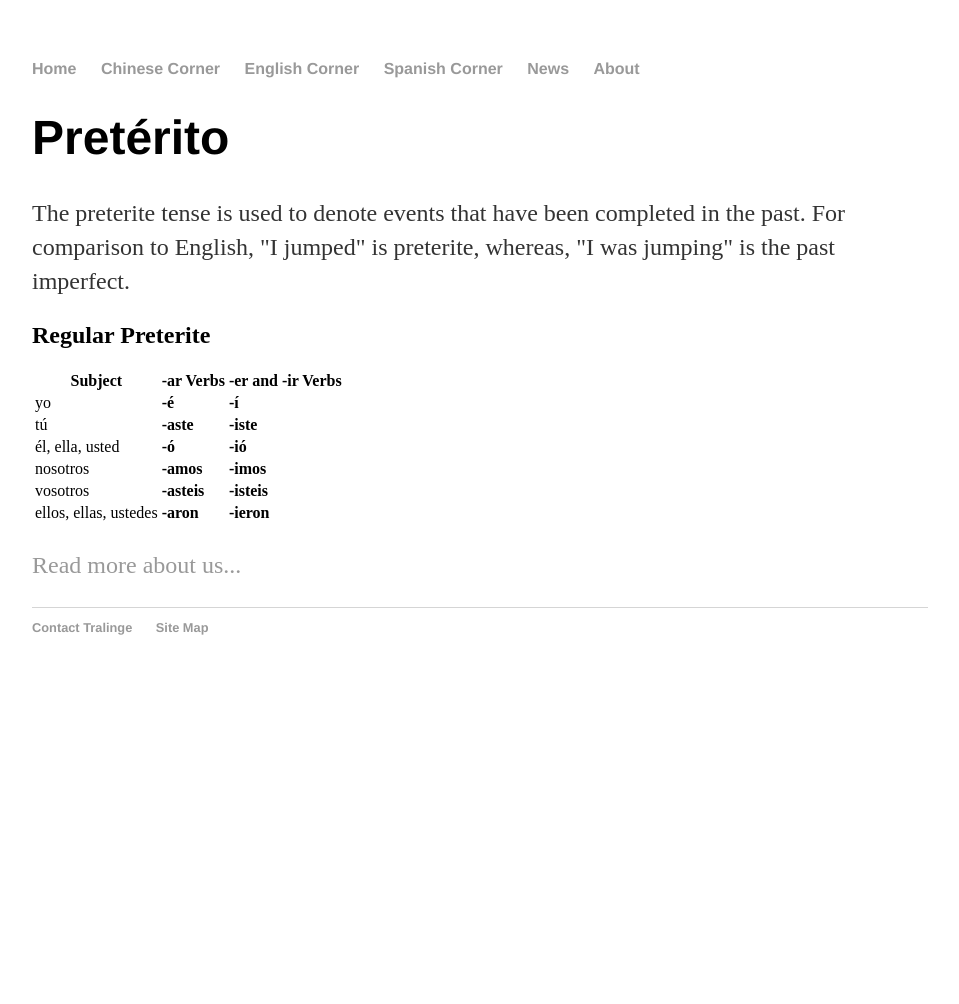
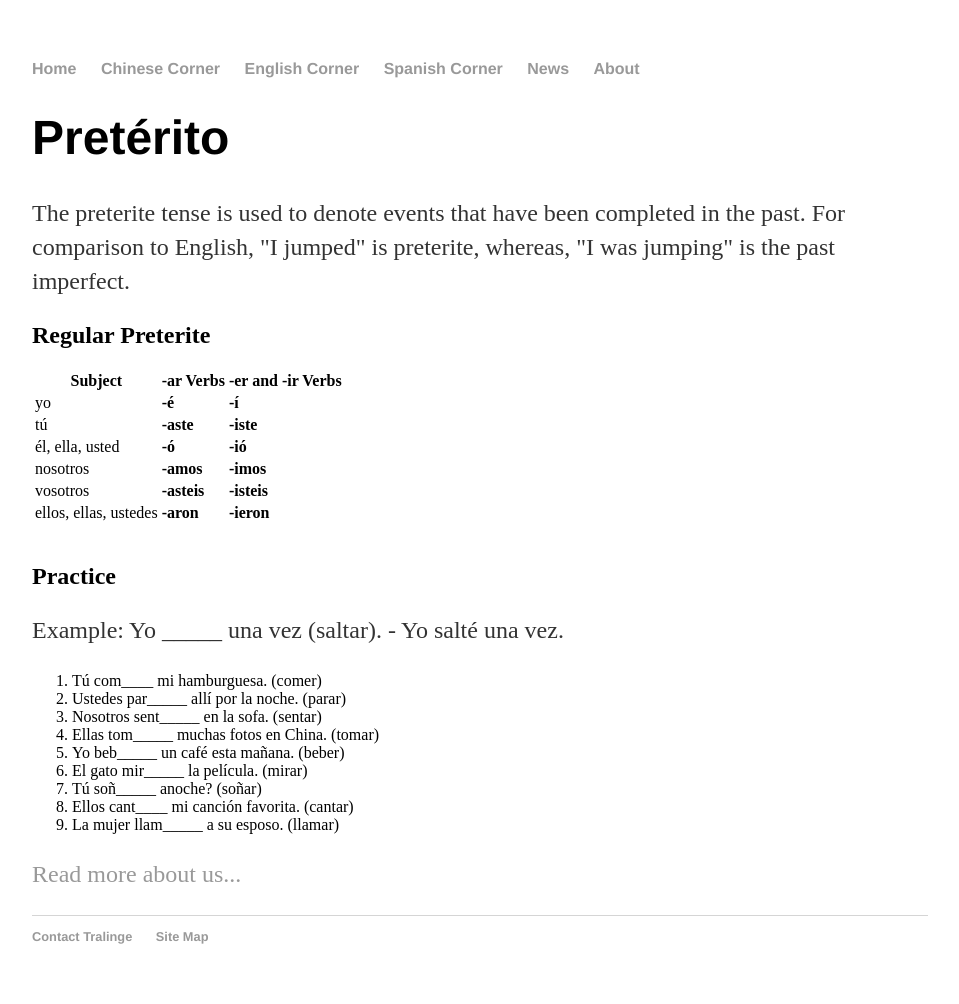
Before and after one commit to Tralinge/tralinge.github.io, a Jekyll site: the page built from spanish_corner/verb_conjugation/preterito.html, in a window 1280 px wide. Shown: the whole page, without its empty margins (160-1119 px from the left). Built offline with Jekyll 4.4.1, drawn with Linux system fonts in a browser that asks for light colours; before the commit the page ends 900 px from its top, so only the background shows below that.

Commit message:
Update preterito.html

```diff
--- a/spanish_corner/verb_conjugation/preterito.html
+++ b/spanish_corner/verb_conjugation/preterito.html
@@ -27,8 +27,21 @@ title: Tralinge | Spanish Corner - Preterito
 <tr><td>ellos, ellas, ustedes</td><td><span class="sdmd sdmd-text-accent-2"><strong>-aron</strong></span></td><td><span class="sdmd sdmd-text-accent-2"><strong>-ieron</strong></span></td></tr>
 </tbody>
 </table>
-</div>
-	<p></p>
+</div><br>
+	<h2>Practice</h2>
+	<p>Example: Yo _____ una vez (saltar). - Yo salté una vez.</p>
+	<ol>
+		<li>Tú com____ mi hamburguesa. (comer)</li>
+		<li>Ustedes par_____ allí por la noche. (parar)</li>
+		<li>Nosotros sent_____ en la sofa. (sentar)</li>
+		<li>Ellas tom_____ muchas fotos en China. (tomar)</li>
+		<li>Yo beb_____ un café esta mañana. (beber)</li>
+		<li>El gato mir_____ la película. (mirar)</li>
+		<li>Tú soñ_____ anoche? (soñar)</li>
+		<li>Ellos cant____ mi canción favorita. (cantar)</li>
+		<li>La mujer llam_____ a su esposo. (llamar)</li>
+	</ol>
+
 
 
 
```
